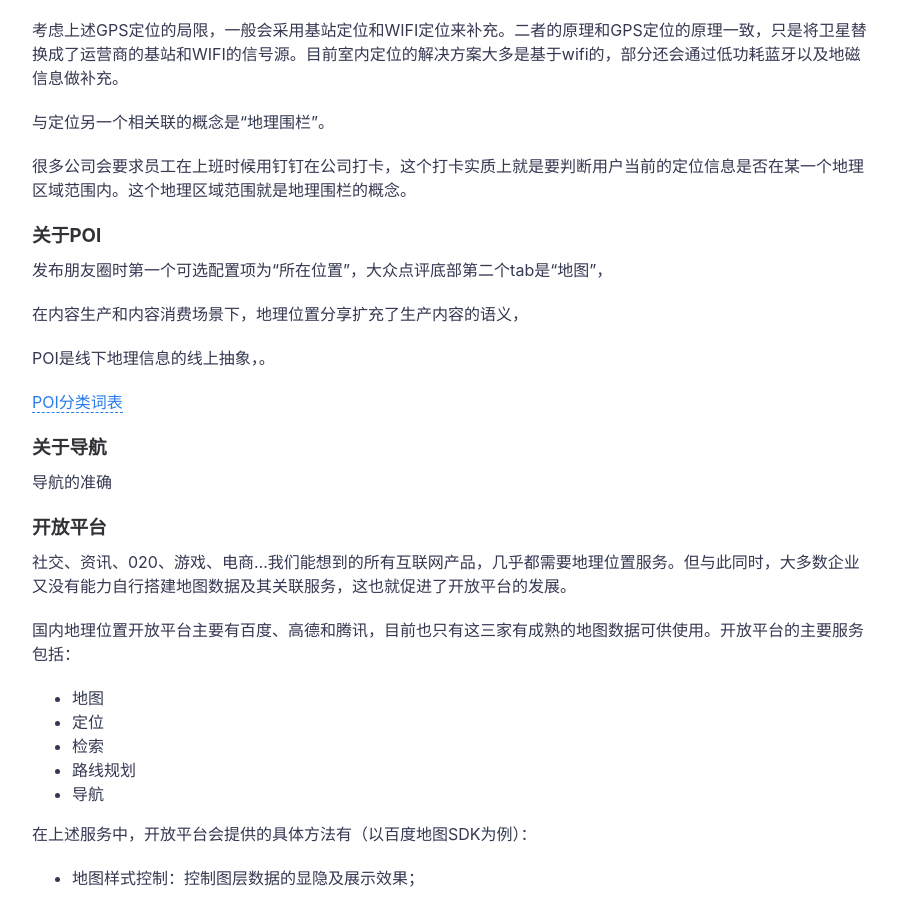
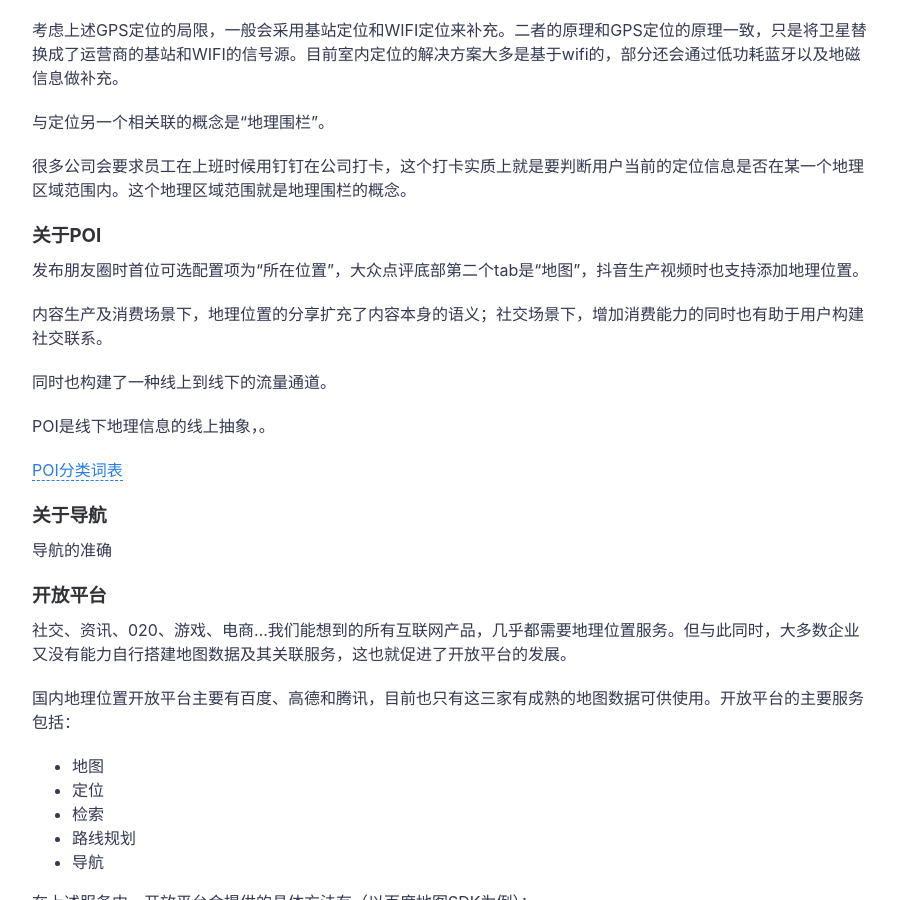
Before and after one commit to icarus507/icarus507.github.io, a Jekyll site: the page built from _posts/2018-09-08-谈谈地图（下）.md, in a window 1280 px wide and 900 px high, scrolled down 926 px. Shown: the whole window, without its empty margins (188-1085 px from the left). Built offline with Jekyll 4.4.1, drawn with Linux system fonts in a browser that asks for light colours.

Commit message:
Update 2018-09-08-谈谈地图（下）.md

```diff
--- a/_posts/2018-09-08-谈谈地图（下）.md
+++ b/_posts/2018-09-08-谈谈地图（下）.md
@@ -21,9 +21,12 @@ GPS初次接受卫星信号的时候会比较耗电，比如你从北京出差
 
 ### 关于POI
 
-发布朋友圈时第一个可选配置项为“所在位置”，大众点评底部第二个tab是“地图”，
+发布朋友圈时首位可选配置项为“所在位置”，大众点评底部第二个tab是“地图”，抖音生产视频时也支持添加地理位置。
 
-在内容生产和内容消费场景下，地理位置分享扩充了生产内容的语义，
+内容生产及消费场景下，地理位置的分享扩充了内容本身的语义；社交场景下，增加消费能力的同时也有助于用户构建社交联系。
+
+同时也构建了一种线上到线下的流量通道。
+
 
 POI是线下地理信息的线上抽象，。
 
```
